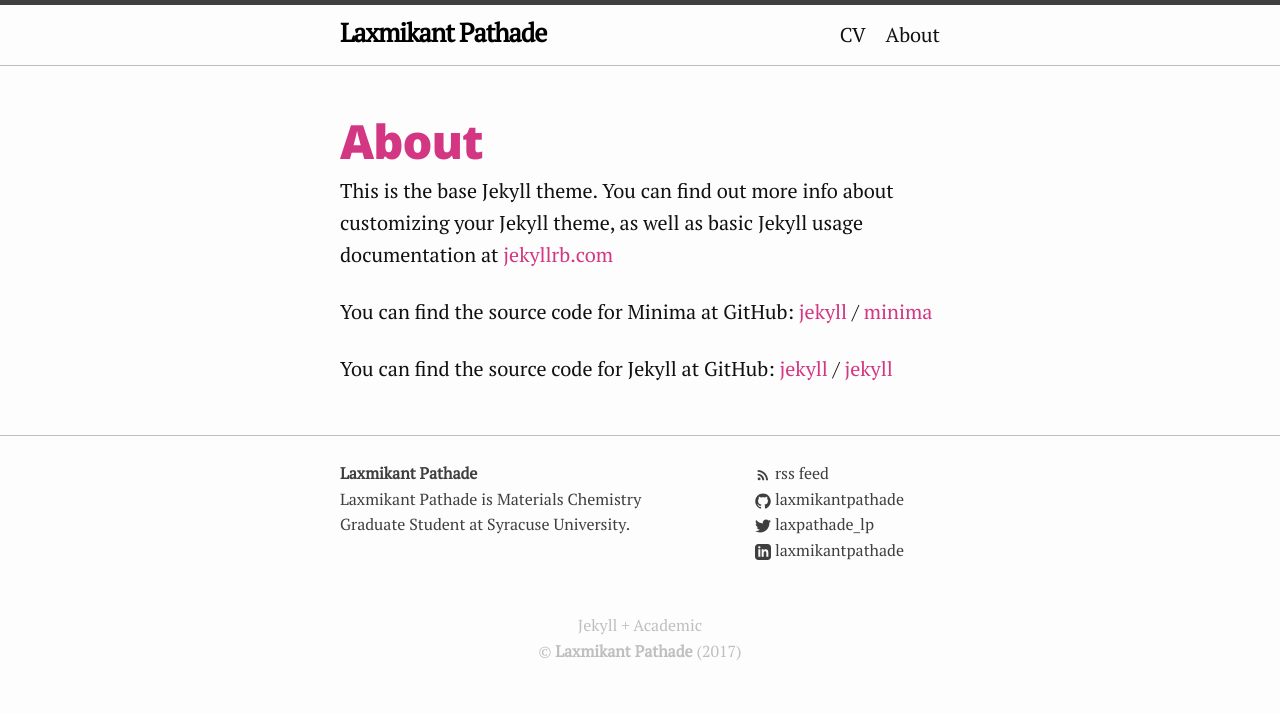
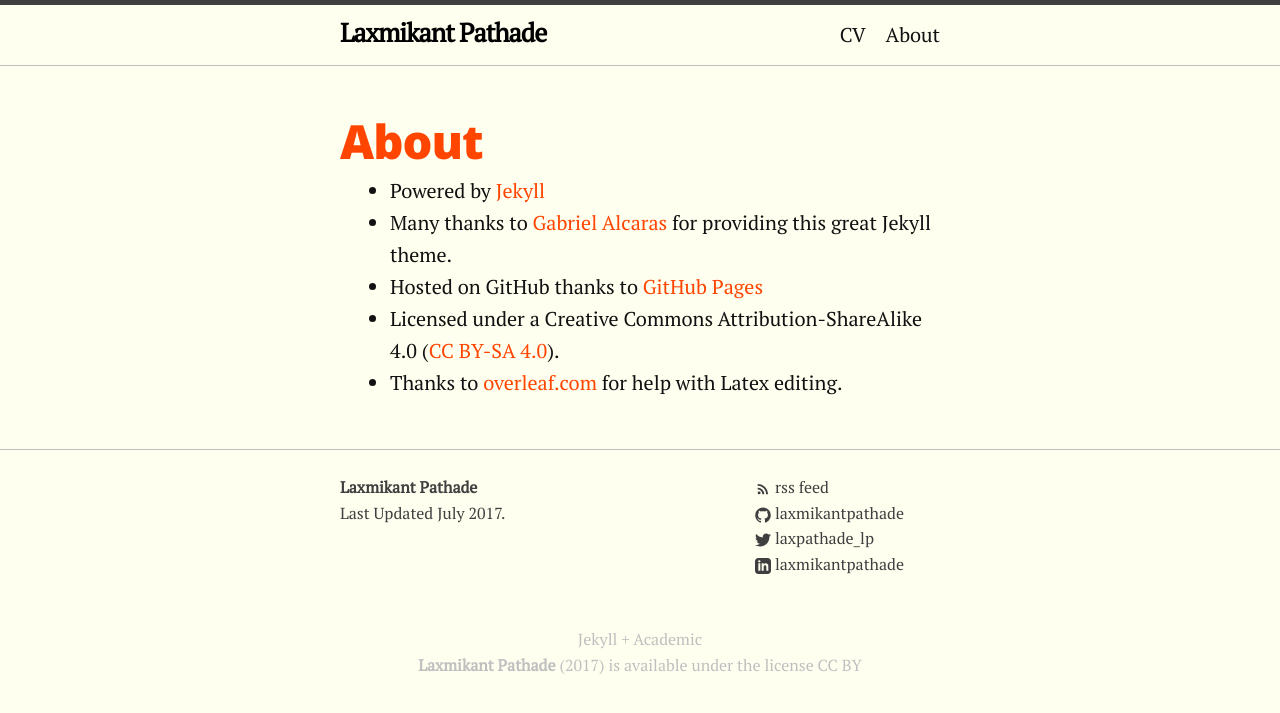
Before and after one commit to laxmikantpathade/laxmikantpathade.github.io, a Jekyll site: the page built from about.md, in a window 1280 px wide. Shown: the top 713 px of the page. Built offline with Jekyll 4.4.1, drawn with Linux system fonts in a browser that asks for light colours; Markdown is read by kramdown in place of the engine named in the settings.

```diff
--- a/_config.yml
+++ b/_config.yml
@@ -15,7 +15,7 @@
 # in the templates via {{ site.myvariable }}.
 title: Laxmikant Pathade #in the tab area
 title_html: "<b>Laxmikant Pathade </b>" # name of site in top left corner
-description: Laxmikant Pathade is Materials Chemistry Graduate Student at Syracuse University.
+description: Last Updated July 2017.
 # this means to ignore newlines until "baseurl:"
 #  Write an awesome description for your new site here. You can edit this
 # line in _config.yml. It will appear in your document head meta (for
@@ -33,13 +33,12 @@ github_username:  laxmikantpathade
 #your Github username. If it exists, your account will be linked in the footer and on the about page.
 linkedin_username: laxmikantpathade
 #your LinkedIn username. If it exists, your account will be linked on the about page.
-orcid_username: 0000-0001-7249-4247
 #keybase_username: [optional]
 #your Keybase username. If it exists, your account will be linked on the about page.
 curriculum:
-name: [Resume] # [optional] text of the link. Default : Curriculum Vitae.
-url: [assets/resume-laxmikantpathade.pdf] # [mandatory] url of the curriculum file.
-# cc: [by] #creative commons share alike licence; default is (c)
+  name: Resume # [optional] text of the link. Default : Curriculum Vitae.
+  url: assets/resume-laxmikantpathade.pdf # [mandatory] url of the curriculum file.
+cc: [by] #creative commons share alike licence; default is (c)
 
 # Build settings
 
--- a/about.md
+++ b/about.md
@@ -4,15 +4,8 @@ title: About
 permalink: /about/
 ---
 
-This is the base Jekyll theme. You can find out more info about customizing your Jekyll theme, as well as basic Jekyll usage documentation at [jekyllrb.com](https://jekyllrb.com/)
-
-You can find the source code for Minima at GitHub:
-[jekyll][jekyll-organization] /
-[minima](https://github.com/jekyll/minima)
-
-You can find the source code for Jekyll at GitHub:
-[jekyll][jekyll-organization] /
-[jekyll](https://github.com/jekyll/jekyll)
-
-
-[jekyll-organization]: https://github.com/jekyll
+* Powered by [Jekyll](https://jekyllrb.com/)
+* Many thanks to [Gabriel Alcaras](https://github.com/gaalcaras/academic) for providing this great Jekyll theme.
+* Hosted on GitHub thanks to [GitHub Pages](https://github.com/laxmikantpathade/laxmikantpathade.github.io)
+* Licensed under a Creative Commons Attribution-ShareAlike 4.0 ([CC BY-SA 4.0](https://creativecommons.org/licenses/by-sa/4.0/)).
+* Thanks to [overleaf.com](https://overleaf.com) for help with Latex editing.
--- a/assets/main.scss
+++ b/assets/main.scss
@@ -19,8 +19,8 @@ $alt-font-weight: bold;
 $spacing-unit:     50px;
 
 $text-color:       #111;
-$background-color: #fdfdfd;
-$brand-color:      #d33682;
+$background-color: #FFFFF0; //fdfdfd default F0FFFF
+$brand-color:      #FF4500; //color of the site d33682 purple
 
 $grey-color:       #3F3F3F;
 $grey-color-light: lighten($grey-color, 50%);
```
Also changed, not shown: CV.md (+1 -1 lines), index.md (+13 -1 lines), 1 other file.
